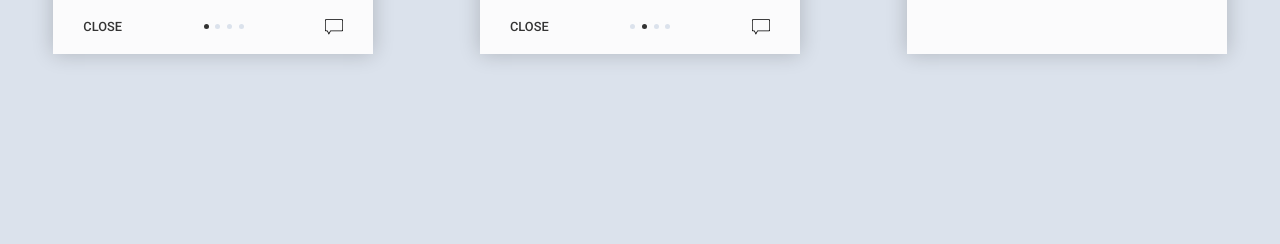
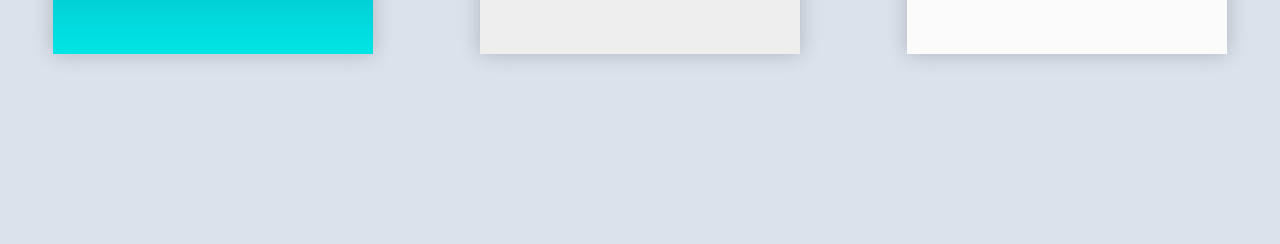
Before and after one commit to ktech99/world_news, a Java web app: page /news in a window 1280 px wide. Shown: the part 556-800 px from the top of the page. Run offline with Spring Boot 4, a stand-in JSP engine, Linux system fonts and the light colour scheme.

```diff
--- a/java/redTweet/pom.xml
+++ b/java/redTweet/pom.xml
@@ -48,6 +48,12 @@
 			<scope>provided</scope>
 		</dependency>
 
+		<dependency>
+			<groupId>org.twitter4j</groupId>
+			<artifactId>twitter4j-core</artifactId>
+			<version>[4.0,)</version>
+		</dependency>
+
 	</dependencies>
 
 	<build>
--- a/java/redTweet/src/main/resources/static/css/news.css
+++ b/java/redTweet/src/main/resources/static/css/news.css
@@ -76,8 +76,7 @@ svg {
 /**-- Box Content --**/
 
 header.box-content {
-  background: url(https://images.unsplash.com/photo-1421809313281-48f03fa45e9f?auto=format&fit=crop&w=1410&q=80)
-    no-repeat 75% center;
+  background: linear-gradient(midnightblue, cyan);
   background-size: cover;
 }
 
@@ -97,7 +96,7 @@ header.box-content:after {
 .box-content {
   position: relative;
   padding: 30px;
-  height: 90%;
+  height: 100%;
   background-color: #eee;
 }
 
@@ -123,7 +122,7 @@ header.box-content:after {
 .box-heading {
   z-index: 10;
   position: absolute;
-  bottom: 0;
+  /*bottom: 0;*/
 }
 
 .box-title,
--- a/java/redTweet/src/main/webapp/WEB-INF/jsp/news.jsp
+++ b/java/redTweet/src/main/webapp/WEB-INF/jsp/news.jsp
@@ -22,23 +22,11 @@
       <div class="box-heading">
         <h2 class="box-author">Mark Manson</h2>
         <h1 class="box-title">The dark Side of the Digital Nomad</h1>
-        <a href="#" class="box-btn">Travel</a>
+        <a href="#" class="box-btn">Reddit link</a>
+        <a href="#" class="box-btn">news website link</a>
       </div>
     </header>
 
-    <!-- Navigation -->
-    <nav class="box-navbar">
-      <a href="#" class="btn-close" title="Close">Close</a>
-      <ul class="box-nav">
-        <li class="checked"></li>
-        <li></li>
-        <li></li>
-        <li></li>
-      </ul>
-      <a href="#" class="btn-comment" title="Comment here">
-        <svg version="1.1" xmlns="http://www.w3.org/2000/svg" xmlns:xlink="http://www.w3.org/1999/xlink" x="0px" y="0px" viewBox="0 0 612 612" xml:space="preserve"> <g> <g> <g> <path d="M577.358,46.188H34.642C15.508,46.188,0,61.696,0,80.83v334.869c0,19.133,15.508,34.641,34.642,34.641h35.6 l62.54,115.473l62.54-115.473h382.038c19.134,0,34.642-15.508,34.642-34.641V80.83C612,61.696,596.492,46.188,577.358,46.188z M588.905,392.603c0,19.135-15.508,34.643-34.642,34.643H179.212l-45.646,79.051l-45.634-79.051H57.736 c-19.134,0-34.642-15.508-34.642-34.643V103.924c0-19.134,15.508-34.642,34.642-34.642h496.528 c19.134,0,34.642,15.508,34.642,34.642V392.603z"/> </g> </g> </g> <g> </g> <g> </g> <g> </g> <g> </g> <g> </g> <g> </g> <g> </g> <g> </g> <g> </g> <g> </g> <g> </g> <g> </g> <g> </g> <g> </g> <g> </g> </svg>
-      </a>
-    </nav>
   </section>
 
   <!-- Box 2 (Article) -->
@@ -49,19 +37,6 @@
       <p>Predictably, CNN hated it. The editors hacked it to pieces and asked me to rewrite sections to make it less gloomy. But I was always fond of the original, so I'm posting it here unabridged.</p>
     </article>
 
-    <!-- Navigation -->
-    <nav class="box-navbar">
-      <a href="#" class="btn-close" title="Close">Close</a>
-      <ul class="box-nav">
-        <li></li>
-        <li class="checked"></li>
-        <li></li>
-        <li></li>
-      </ul>
-      <a href="#" class="btn-comment" title="Comment here">
-        <svg version="1.1" xmlns="http://www.w3.org/2000/svg" xmlns:xlink="http://www.w3.org/1999/xlink" x="0px" y="0px" viewBox="0 0 612 612" xml:space="preserve"> <g> <g> <g> <path d="M577.358,46.188H34.642C15.508,46.188,0,61.696,0,80.83v334.869c0,19.133,15.508,34.641,34.642,34.641h35.6 l62.54,115.473l62.54-115.473h382.038c19.134,0,34.642-15.508,34.642-34.641V80.83C612,61.696,596.492,46.188,577.358,46.188z M588.905,392.603c0,19.135-15.508,34.643-34.642,34.643H179.212l-45.646,79.051l-45.634-79.051H57.736 c-19.134,0-34.642-15.508-34.642-34.643V103.924c0-19.134,15.508-34.642,34.642-34.642h496.528 c19.134,0,34.642,15.508,34.642,34.642V392.603z"/> </g> </g> </g> <g> </g> <g> </g> <g> </g> <g> </g> <g> </g> <g> </g> <g> </g> <g> </g> <g> </g> <g> </g> <g> </g> <g> </g> <g> </g> <g> </g> <g> </g> </svg>
-      </a>
-    </nav>
   </section>
 
   <!-- Box 3 (Comments) -->
```
Also changed, not shown: java/redTweet/src/main/java/com/worldNews/redTweet/NewsController.java (+20 -0 lines).
